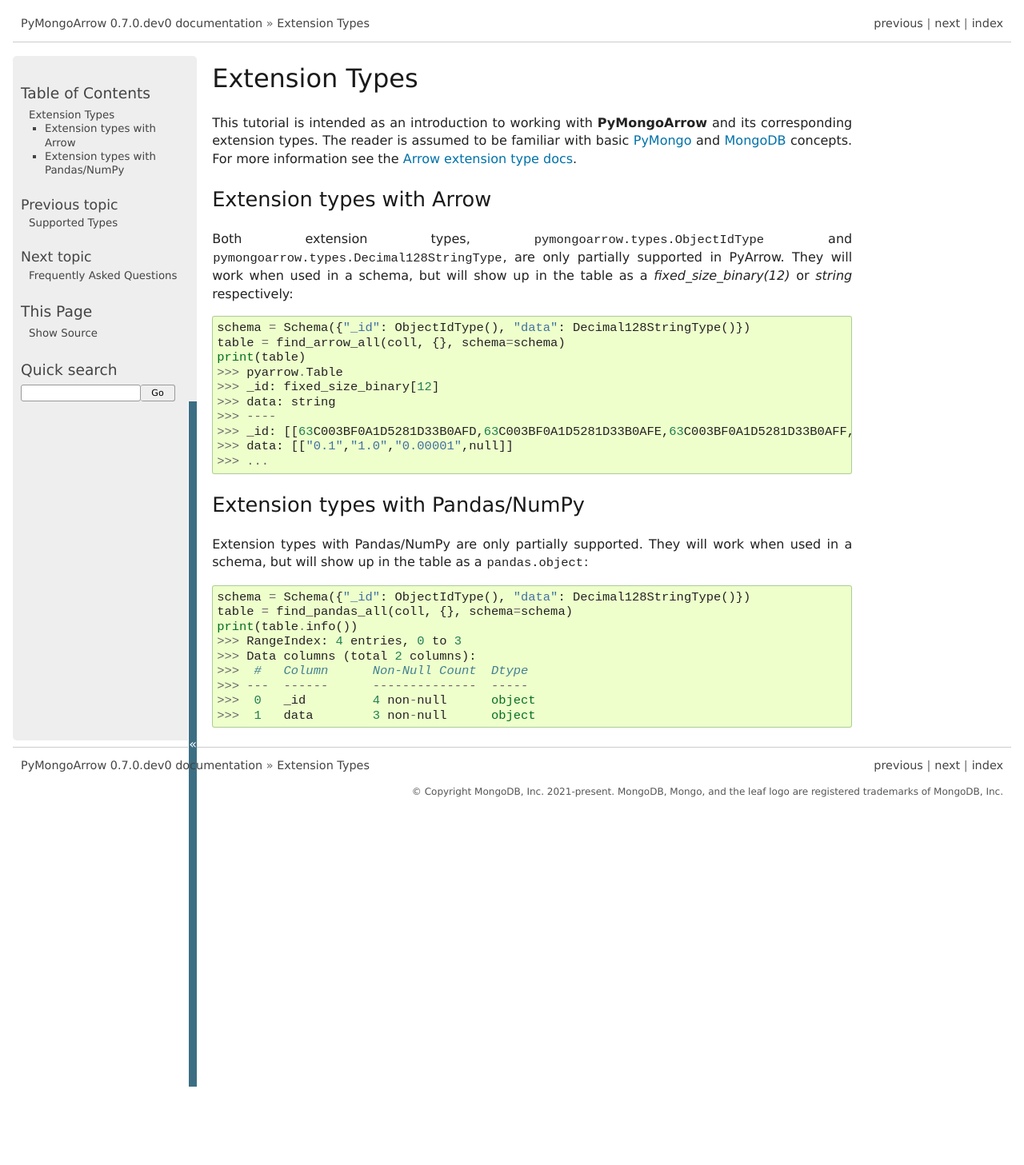
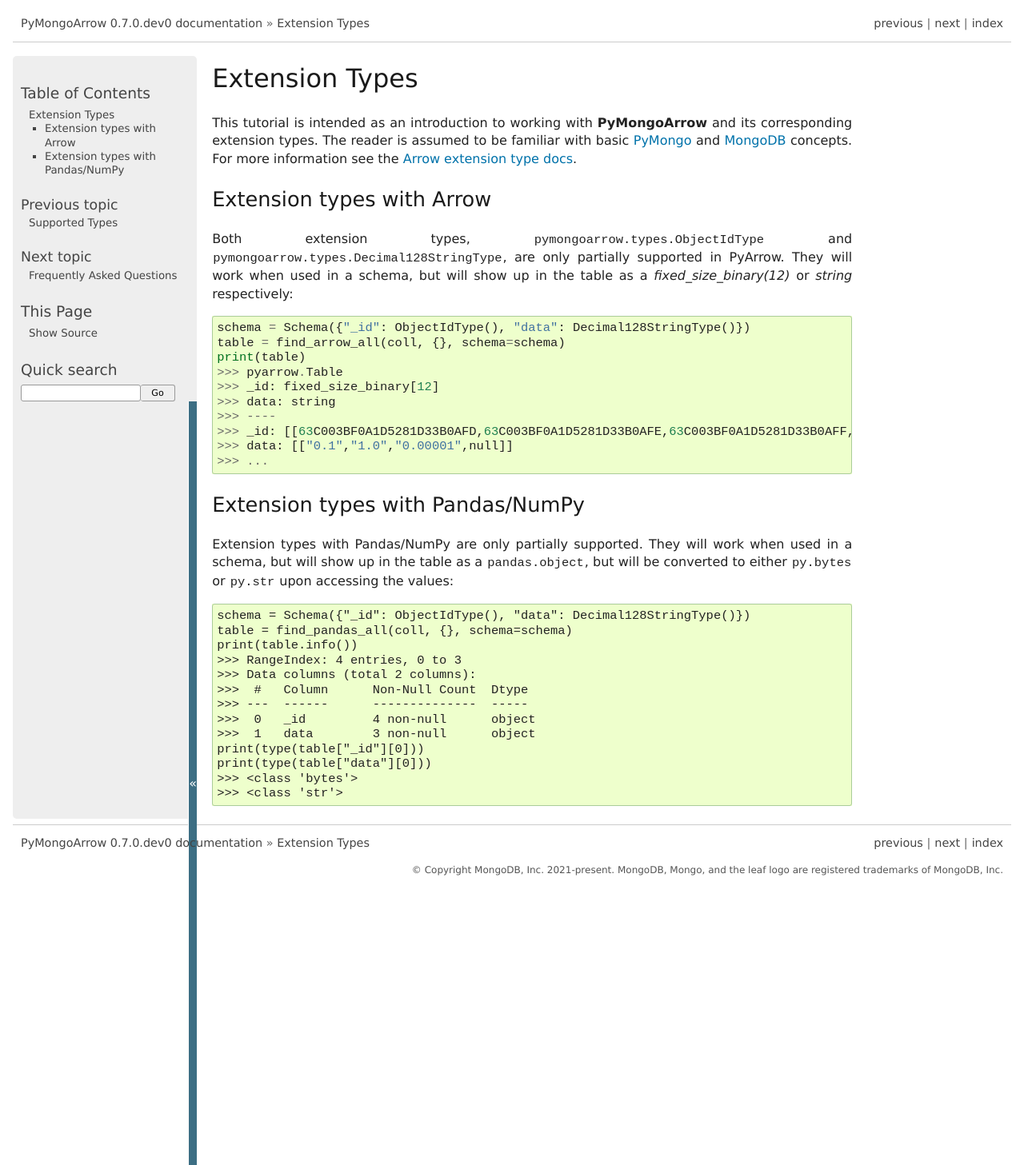
Before and after one commit to mongodb-labs/mongo-arrow, a Sphinx documentation site: the page built from bindings/python/docs/source/extension_types.rst, in a window 1280 px wide. Shown: the whole page at 80% size. Built offline with Sphinx 7.4.7, drawn with Linux system fonts in a browser that asks for light colours; before the commit the page ends 1359 px from its top, so only the background shows below that.

Commit message:
add explanation of python objects

```diff
--- a/bindings/python/docs/source/extension_types.rst
+++ b/bindings/python/docs/source/extension_types.rst
@@ -27,7 +27,8 @@ schema, but will show up in the table as a `fixed_size_binary(12)` or `string` r
 Extension types with Pandas/NumPy
 ^^^^^^^^^^^^^^^^^^^^^^^^^^^^^^^^^
 Extension types with Pandas/NumPy are only partially supported. They will work when used in a
-schema, but will show up in the table as a :class:`pandas.object`::
+schema, but will show up in the table as a :class:`pandas.object`, but will be converted to either :class:`py.bytes` or
+:class:`py.str` upon accessing the values::
 
         schema = Schema({"_id": ObjectIdType(), "data": Decimal128StringType()})
         table = find_pandas_all(coll, {}, schema=schema)
@@ -38,3 +39,7 @@ schema, but will show up in the table as a :class:`pandas.object`::
         >>> ---  ------      --------------  -----
         >>>  0   _id         4 non-null      object
         >>>  1   data        3 non-null      object
+        print(type(table["_id"][0]))
+        print(type(table["data"][0]))
+        >>> <class 'bytes'>
+        >>> <class 'str'>
```
